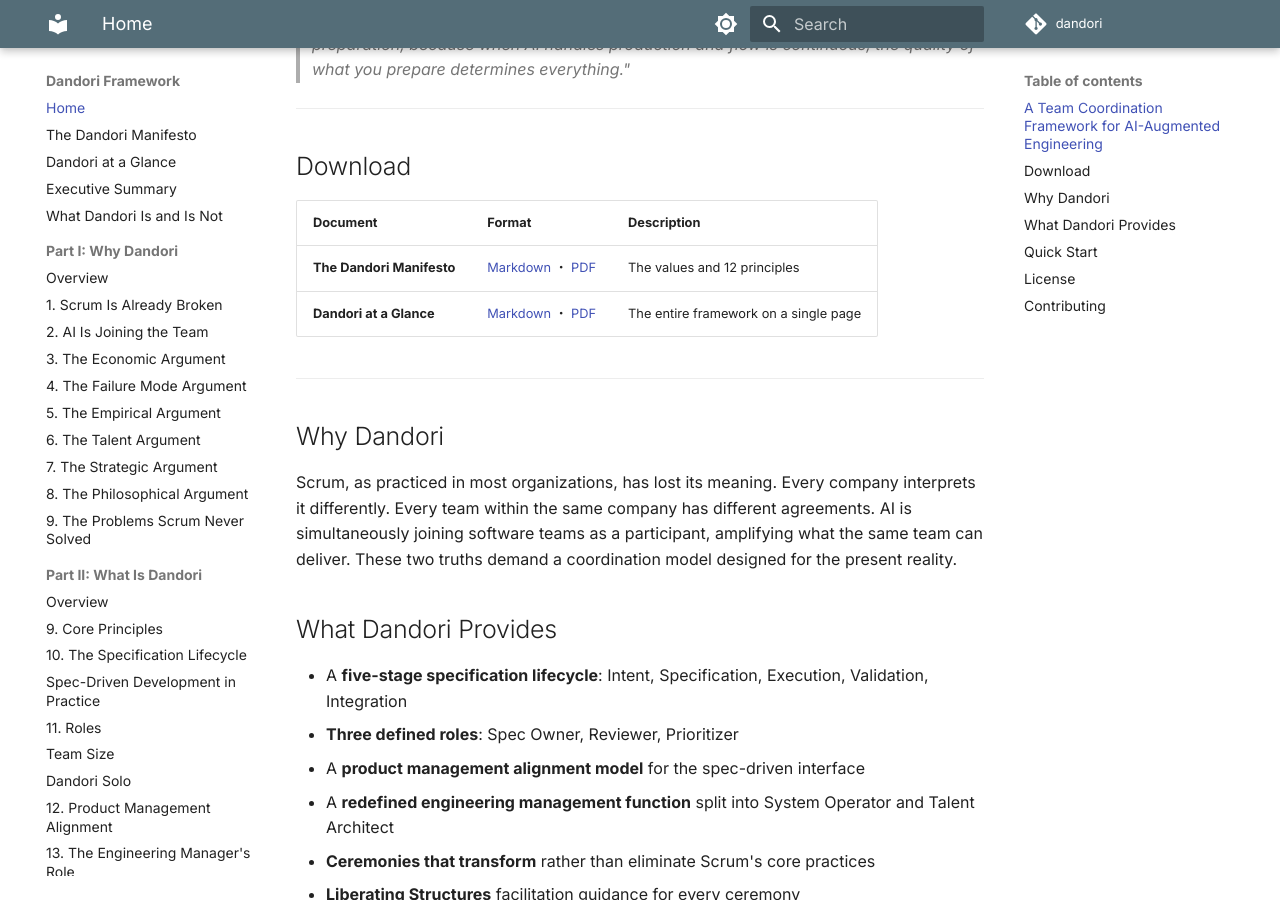
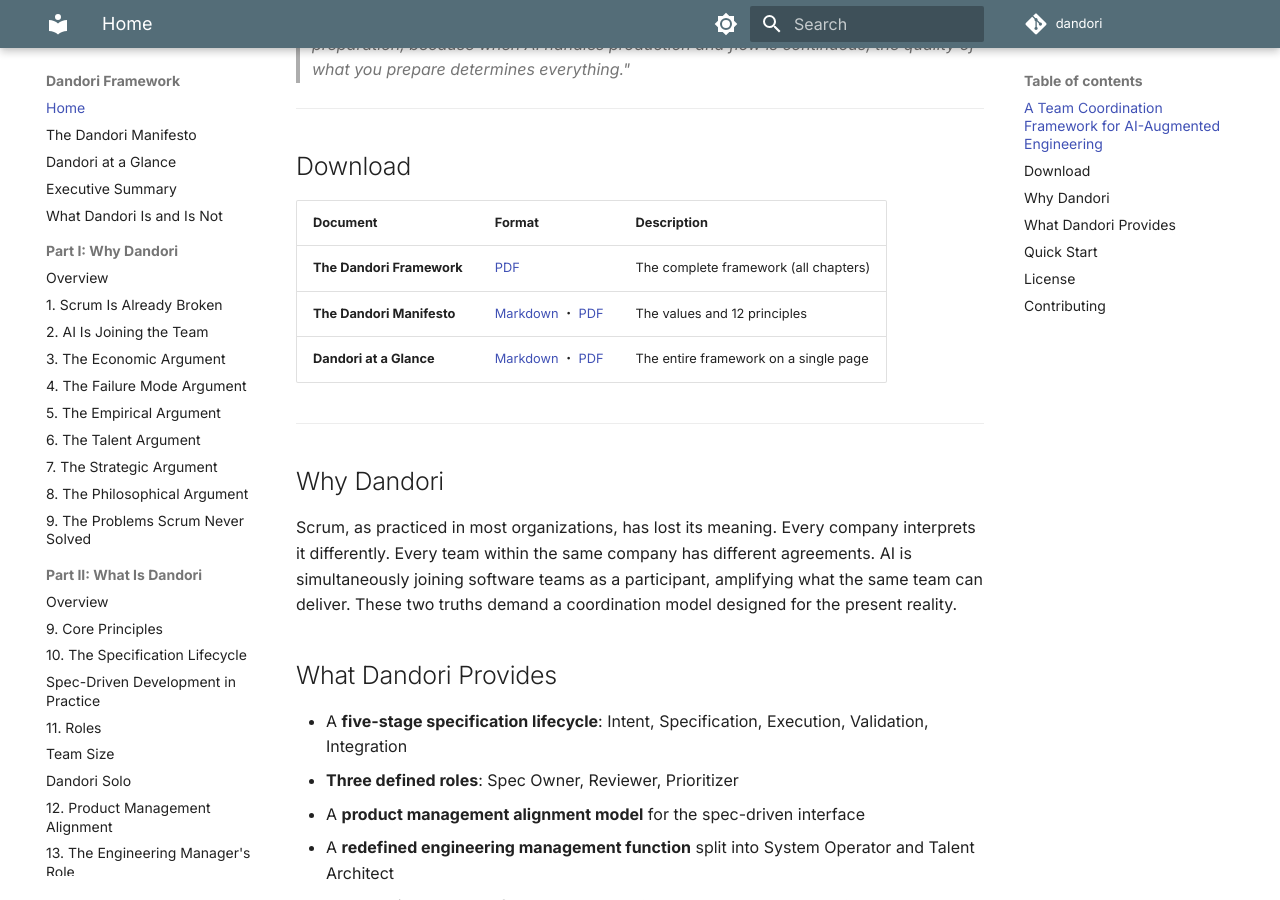
Before and after one commit to GTuritto/dandori, an MkDocs documentation site: the page built from docs/index.md, in a window 1280 px wide and 900 px high, scrolled down 589 px. Built offline with MkDocs 1.6.1 and Material for MkDocs 9.7.7, drawn with Linux system fonts in a browser that asks for light colours; comment, search, counter and statistics services are not loaded.

Commit message:
Add framework PDF download link to GitHub Pages home
Co-Authored-By: Claude Opus 4.6 <noreply@anthropic.com>

```diff
--- a/docs/index.md
+++ b/docs/index.md
@@ -15,7 +15,8 @@ In AI-augmented software development, Dandori carries the same meaning. When AI
 ## Download
 
 | Document | Format | Description |
-|----------|--------|-------------|
+| ---------- | -------- | ------------- |
+| **The Dandori Framework** | [PDF](assets/dandori-framework.pdf) | The complete framework (all chapters) |
 | **The Dandori Manifesto** | [Markdown](MANIFESTO.md) ・ [PDF](assets/dandori-manifesto.pdf) | The values and 12 principles |
 | **Dandori at a Glance** | [Markdown](ONE-PAGER.md) ・ [PDF](assets/dandori-onepager.pdf) | The entire framework on a single page |
 
```
Also changed, not shown: 1 other file.
